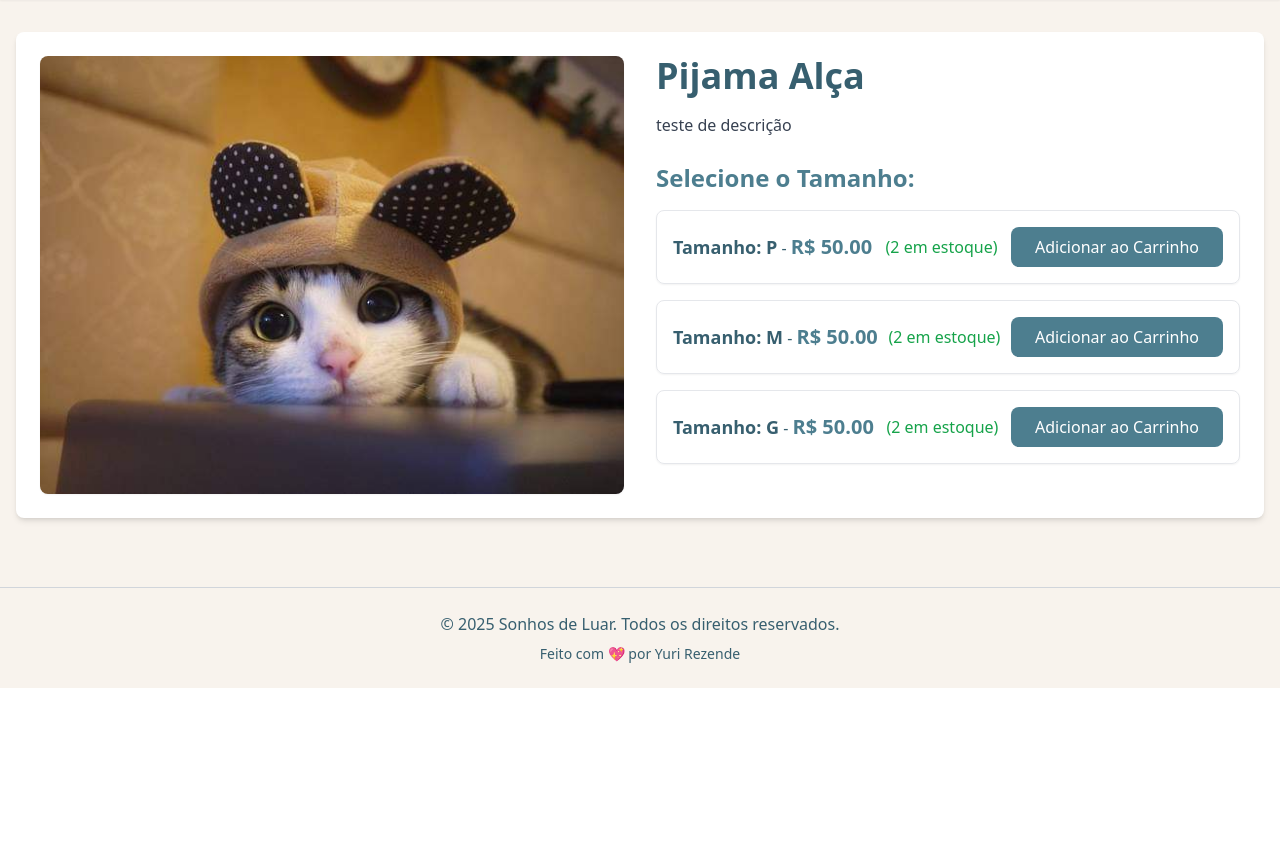
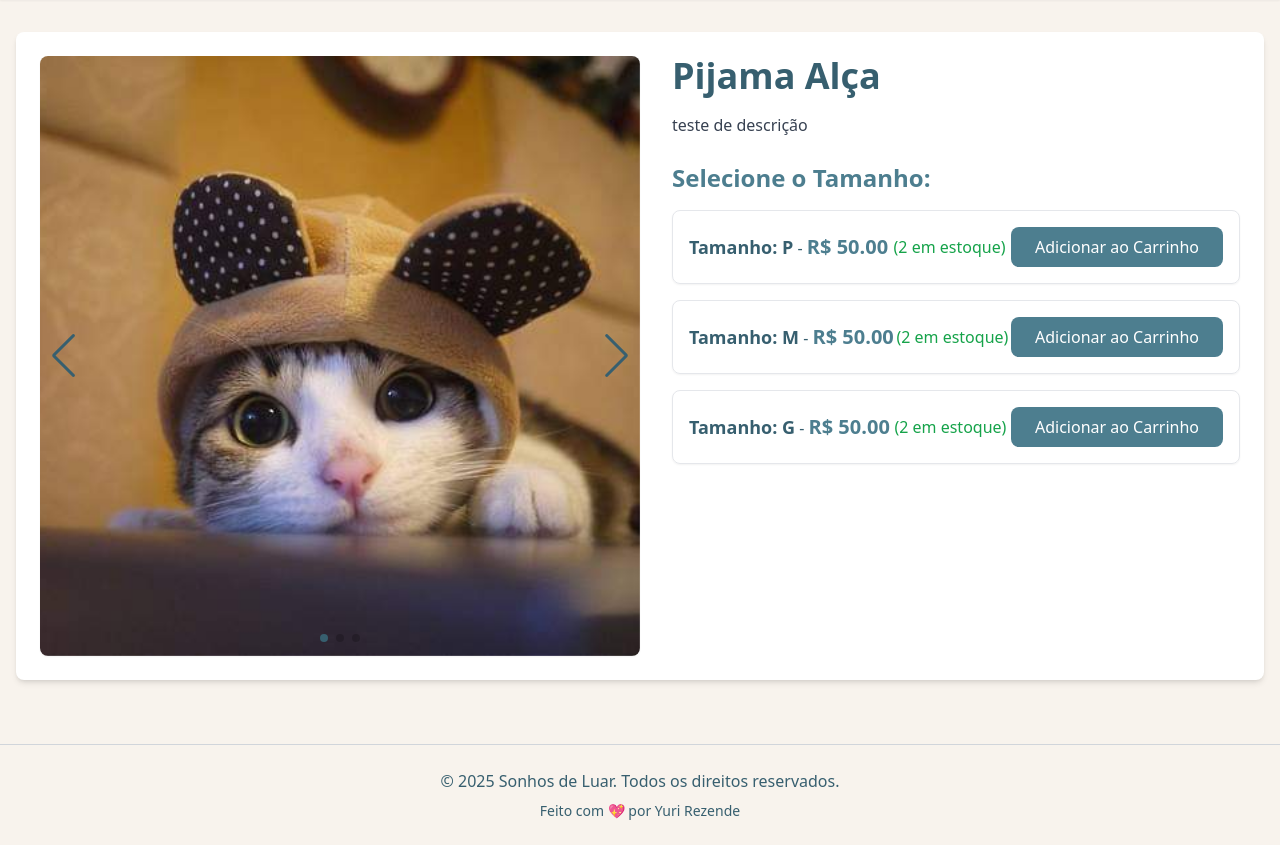
Before and after one commit to yuri3476/SonhoLuar, a Django app: page /produto/1/ in a window 1280 px wide. Shown: the part 112-957 px from the top of the page. Before the commit the page ends 800 px from the top, so only its background shows below. Run offline with Django 5.2, Linux system fonts and the light colour scheme; data comes from the database, SQL or seed files in the repository; both versions use the stored data as it was after the commit; some libraries are stand-ins or nearby versions.

Commit message:
Paginação fotos do produto

```diff
--- a/catalogo/models.py
+++ b/catalogo/models.py
@@ -30,3 +30,16 @@ class VariacaoProduto(models.Model):
     @property
     def preco_final(self):
         return self.preco_override or self.produto.preco_base
+
+class ImagemProduto(models.Model):
+    produto = models.ForeignKey(Produto,
+                                related_name='imagens_adicionais',
+                                on_delete=models.CASCADE)
+    imagem = models.ImageField(upload_to='produtos/adicionais/')
+
+    class Meta:
+        verbose_name = 'Imagem do Produto'
+        verbose_name_plural = 'Imagens do Produto'
+
+    def __str__(self):
+        return f"Imagem para {self.produto.nome}"
--- a/catalogo/templates/catalogo/base.html
+++ b/catalogo/templates/catalogo/base.html
@@ -6,6 +6,8 @@
     <meta name="viewport" content="width=device-width, initial-scale=1.0">
     <title>Sonhos de Luar - Pijamas e Moda Íntima</title>
     <script src="https://cdn.tailwindcss.com"></script>
+    <link rel="stylesheet" href="https://cdn.jsdelivr.net/npm/swiper@11/swiper-bundle.min.css" />
+    <link rel="icon" type="image/png" href="{% static 'FaveCoin.png' %}">
     <style>
         /* Cores personalizadas do seu logo */
         :root {
@@ -62,5 +64,8 @@
             <p class="text-sm mt-2">Feito com 💖 por Yuri Rezende</p>
         </div>
     </footer>
+    <script src="https://cdn.jsdelivr.net/npm/swiper@11/swiper-bundle.min.js"></script>
+    {% block scripts %}
+    {% endblock %}
 </body>
 </html>
--- a/catalogo/templates/catalogo/detalhe_produto.html
+++ b/catalogo/templates/catalogo/detalhe_produto.html
@@ -2,15 +2,34 @@
 
 {% block content %}
     <div class="bg-white rounded-lg shadow-md p-6 flex flex-col md:flex-row items-start gap-8">
-        <div class="md:w-1/2">
-            {% if produto.imagem_principal %}
-                <img src="{{ produto.imagem_principal.url }}" alt="{{ produto.nome }}" class="w-full h-auto rounded-lg shadow-sm">
-            {% else %}
-                <div class="w-full h-96 bg-gray-200 flex items-center justify-center text-gray-500 rounded-lg">Sem Imagem</div>
-            {% endif %}
+
+        <div class="md:w-1/2 w-full">
+            <div class="swiper mySwiper rounded-lg shadow-sm"
+                 style="--swiper-navigation-color: #375F6F; --swiper-pagination-color: #375F6F;">
+
+                <div class="swiper-wrapper">
+                    <div class="swiper-slide">
+                        <img src="{{ produto.imagem_principal.url }}"
+                             alt="{{ produto.nome }}"
+                             class="w-full h-auto object-cover aspect-square">
+                    </div>
+
+                    {% for img_adicional in produto.imagens_adicionais.all %}
+                        <div class="swiper-slide">
+                            <img src="{{ img_adicional.imagem.url }}"
+                                 alt="Imagem adicional de {{ produto.nome }}"
+                                 class="w-full h-auto object-cover aspect-square">
+                        </div>
+                    {% endfor %}
+                </div>
+
+                <div class="swiper-button-next"></div>
+                <div class="swiper-button-prev"></div>
+
+                <div class="swiper-pagination"></div>
+            </div>
         </div>
-
-        <div class="md:w-1/2">
+        <div class="md:w-1/2 w-full">
             <h2 class="text-4xl font-bold text-primary-text mb-4">{{ produto.nome }}</h2>
             <p class="text-gray-700 leading-relaxed mb-6">{{ produto.descricao }}</p>
 
@@ -43,4 +62,30 @@
             </div>
         </div>
     </div>
+
+{% endblock %} {% block scripts %}
+<script>
+  var swiper = new Swiper(".mySwiper", {
+    // Adiciona "loop" para o carrossel ser infinito
+    loop: true,
+
+    // --- Auto-play (passar sozinho) ---
+    autoplay: {
+      delay: 3000, // 3000ms = 3 segundos
+      disableOnInteraction: false, // Continua mesmo depois do usuário mexer
+    },
+
+    // --- Setas de Navegação ---
+    navigation: {
+      nextEl: ".swiper-button-next",
+      prevEl: ".swiper-button-prev",
+    },
+
+    // --- Paginação (as bolinhas) ---
+    pagination: {
+      el: ".swiper-pagination",
+      clickable: true, // Permite clicar nas bolinhas
+    },
+  });
+</script>
 {% endblock %}
```
Also changed, not shown: catalogo/admin.py (+15 -5 lines), catalogo/migrations/0002_imagemproduto.py (added), db.sqlite3, mediafiles/produtos/adicionais/Imagem_do_WhatsApp_de_2025-11-15_às_18.21.41_9db4bc43.jpg (added), mediafiles/produtos/adicionais/b5afe9b78540ffb27418cb5f8e674d48.png (added), static/FaveCoin.png (added).
